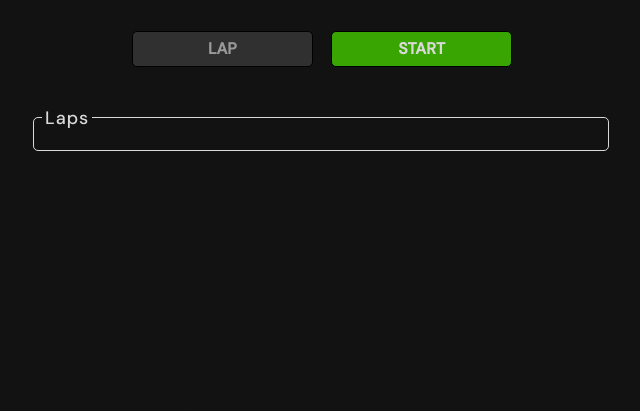
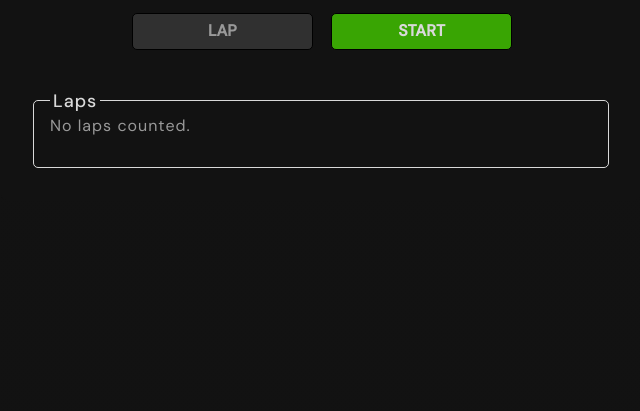
Before and after one commit to MAbdurahman/js-stopwatch, a website: page index.html in a window 1280 px wide. Shown: the part 389-800 px from the top of the page, without its empty margins (319-959 px from the left). Drawn offline with nearby package versions, Linux system fonts and the light colour scheme.

Commit message:
Add a temporary interim paragraph and its styles

```diff
--- a/index.html
+++ b/index.html
@@ -35,7 +35,9 @@
         </section>
         <section class="lap-wrapper">
             <h2 class="lap-title">Laps</h2>
-            <ul id="lap-time-list" class="lap-list"></ul>
+            <ul id="lap-time-list" class="lap-list">
+                <p class="no-lap-count">No laps counted.</p>
+            </ul>
         </section>
     </main>
 </div>
--- a/scss/main.scss
+++ b/scss/main.scss
@@ -400,7 +400,7 @@ section.button-wrapper {
   -o-transition: all 300ms;
   -webkit-transition: all 300ms;
   transition: all 300ms;
-  background: var(--clr-neutral-200);
+  background: var(--clr-neutral-600);
 }
 
 .btn-default--active {
@@ -548,8 +548,8 @@ section.lap-wrapper {
   position: relative;
   margin-bottom: 1em;
   padding: 16px;
-  padding-left: 8px;
-  padding-right: 4px;
+  padding-left: 16px;
+  padding-right: 16px;
   background-color: var(--clr-neutral-800);
   border: 1px solid var(--clr-neutral-300);
   border-radius: var(--br-border-radius);
@@ -565,3 +565,8 @@ section.lap-wrapper {
   background-color: var(--clr-neutral-800);
   background-image: radial-gradient(circle, var(--clr-neutral-800) 28%, var(--clr-neutral-800) 100%);
 }
+
+.no-lap-count {
+  font-size: 1rem;
+  color: var(--clr-neutral-500);
+}
```
Also changed, not shown: css/main.css, 1 other file.
